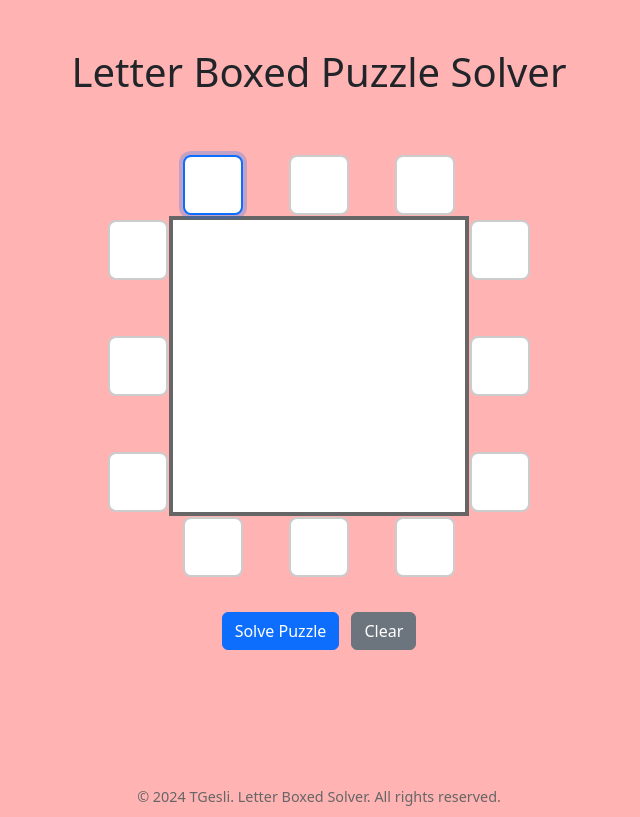
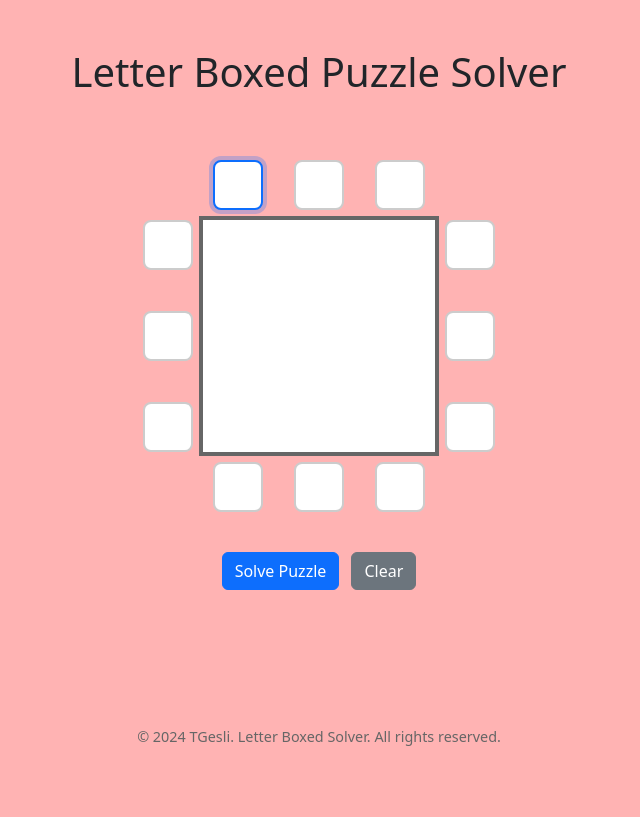
Before and after one commit to tgesli/lbsolver, a Flask app: page / in a window 1280 px wide. Shown: the top 817 px of the page, without its empty margins (321-961 px from the left). After the commit the page ends 746 px from the top, so only its background shows below. Run offline with Flask 3, Linux system fonts and the light colour scheme.

Commit message:
Cosmetic tweaks to styling

```diff
--- a/static/style.css
+++ b/static/style.css
@@ -20,8 +20,8 @@ body {
 
 .main-square {
     position: relative;
-    width: 300px;
-    height: 300px;
+    width: 240px;
+    height: 240px;
     border: 4px solid #666;
     background-color: white;
 }
@@ -35,17 +35,17 @@ body {
 }
 
 .edge.top {
-    top: -65px;
+    top: -60px;
     left: 0;
 }
 
 .edge.bottom {
-    bottom: -65px;
+    bottom: -60px;
     left: 0;
 }
 
 .edge.left {
-    left: -75px;
+    left: -70px;
     top: 0;
     height: 100%;
     flex-direction: column;
@@ -53,7 +53,7 @@ body {
 }
 
 .edge.right {
-    right: -75px;
+    right: -70px;
     top: 0;
     height: 100%;
     flex-direction: column;
@@ -61,10 +61,10 @@ body {
 }
 
 .letter-input {
-    width: 60px;
-    height: 60px;
+    width: 50px;
+    height: 50px;
     text-align: center;
-    font-size: 36px;
+    font-size: 24px;
     text-transform: uppercase;
     border: 2px solid #ccc;
     border-radius: 8px;
```
